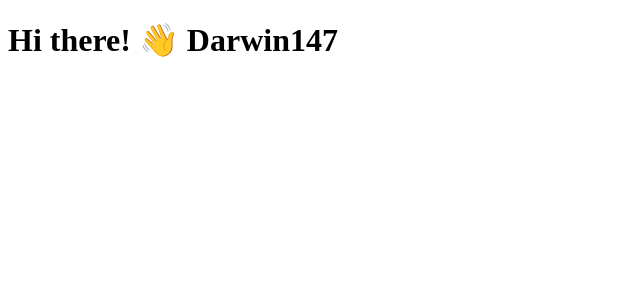
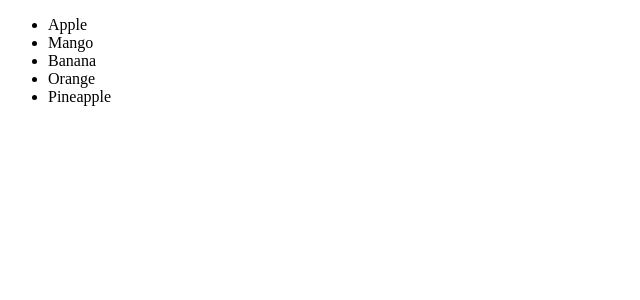
Before and after one commit to DarwinMelaya/Learnin-React, a React (Vite) app in the folder frontend/: page / in a window 1280 px wide. Shown: the top 300 px of the page, without its empty margins (0-640 px from the left). Built offline with nearby package versions, Linux system fonts and the light colour scheme.

Commit message:
Rendering Arrays Or List In React

```diff
--- a/frontend/src/App.jsx
+++ b/frontend/src/App.jsx
@@ -1,15 +1,9 @@
-import Hello from "./components/Hello";
+import Fruits from "./components/Fruits";
 
 function App() {
-  const person = {
-    name: "Darwin",
-    message: "Hi there!",
-    emoji: "👋",
-    seatNumbers: [1, 4, 7],
-  };
   return (
     <div className="App">
-      <Hello person={person} />
+      <Fruits />
     </div>
   );
 }
--- /dev/null
+++ b/frontend/src/components/Fruits.jsx
@@ -0,0 +1,12 @@
+export default function Fruits() {
+  const fruits = ["Apple", "Mango", "Banana", "Orange", "Pineapple"];
+  return (
+    <div>
+      <ul>
+        {fruits.map((fruit) => (
+          <li key={fruit}>{fruit}</li>
+        ))}
+      </ul>
+    </div>
+  );
+}
```
